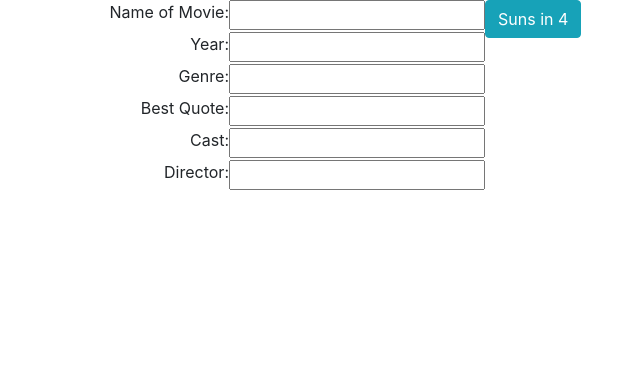
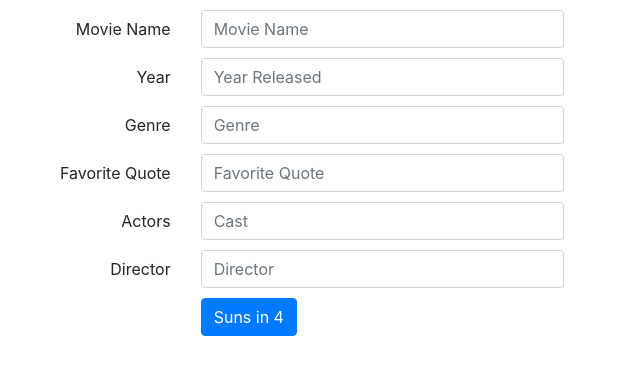
Before and after one commit to sean-richard/movie-database-project, a plain HTML site: page index.html in a window 1280 px wide. Shown: the whole page, without its empty margins (36-676 px from the left). Drawn offline with nearby package versions, Linux system fonts and the light colour scheme; no server answers.

Commit message:
movie-style

```diff
--- a/css/movie.css
+++ b/css/movie.css
@@ -13,3 +13,7 @@ input {
 .card-text{
     flex-wrap: wrap;
 }
+
+.form-group{
+    margin: 10px;
+}
--- a/index.html
+++ b/index.html
@@ -16,48 +16,49 @@
         <div class="container-fluid"></div>
         <div id="movies" class="row"></div>
         <div id="addMovies" class="col-6">
-            <form id="addMovie">
-                <div>
-                    <label for="movieName">
-                        Name of Movie:
-                    </label>
-                    <input type="text" id="movieName" name="Movie-Name">
-                    </input>
+            <form>
+                <div class="form-group row">
+                    <label class="col-4 col-form-label" for="">Movie Name</label>
+                    <div class="col-8">
+                        <input id="" name="" type="text" class="form-control" placeholder="Movie Name">
+                    </div>
                 </div>
-                <div>
-                    <label for="year">
-                        Year:
-                    </label>
-                    <input type="text" id="year" name="year">
-                    </input>
+                <div class="form-group row">
+                    <label for="text" class="col-4 col-form-label">Year</label>
+                    <div class="col-8">
+                        <input id="text" name="text" type="text" class="form-control" placeholder="Year Released">
+                    </div>
                 </div>
-                <div>
-                    <label for="genre">
-                        Genre:
-                    </label>
-                    <input type="text" id="genre" name="genre">
+                <div class="form-group row">
+                    <label for="text1" class="col-4 col-form-label">Genre</label>
+                    <div class="col-8">
+                        <input id="text1" name="text1" type="text" class="form-control" placeholder="Genre">
+                    </div>
                 </div>
-                <div>
-                    <label for="quote">
-                        Best Quote:
-                    </label>
-                    <input type="text" id="quote" name="quote">
-                    </input>
+                <div class="form-group row">
+                    <label for="text2" class="col-4 col-form-label">Favorite Quote</label>
+                    <div class="col-8">
+                        <input id="text2" name="text2" type="text" class="form-control" placeholder="Favorite Quote">
+                    </div>
                 </div>
-                <div>
-                    <label for="cast">
-                        Cast:
-                    </label>
-                    <input type="text" id="cast" name="cast">
+                <div class="form-group row">
+                    <label for="text3" class="col-4 col-form-label">Actors</label>
+                    <div class="col-8">
+                        <input id="text3" name="text3" type="text" class="form-control" placeholder="Cast">
+                    </div>
                 </div>
-                <div>
-                    <label for="director">
-                        Director:
-                    </label>
-                    <input type="text" id="director" name="director">
+                <div class="form-group row">
+                    <label for="text4" class="col-4 col-form-label">Director</label>
+                    <div class="col-8">
+                        <input id="text4" name="text4" type="text" required="required" class="form-control" placeholder="Director">
+                    </div>
+                </div>
+                <div class="form-group row">
+                    <div class="offset-4 col-8">
+                        <button name="submit" type="submit" class="btn btn-primary">Suns in 4</button>
+                    </div>
                 </div>
             </form>
-                <button type="button" class="btn btn-info" form="addMovie" id="addMovieButton">Suns in 4</button>
 
         </div>
         <div id="edit" class="col-6"></div>
--- a/js/main.js
+++ b/js/main.js
@@ -5,6 +5,7 @@ function load() {
     //     $("#loading").html(`<img src="/assets/sunsin4.gif">`);
     getAllMovies();
 }
+
 load();
 
 function domSomething(data) {
@@ -24,16 +25,23 @@ function showMovie(data) {
 
 
         $('#movies').append(`
-    <div class="card col-4">
-    <p class = "card-text text-break"><img src="${poster}"><br>
-    ${movieName}<br>
-    ${genre}<br>
-    ${director}<br>
-    ${actors}<br>
-    "${quote}"<br>
-    ${year}
-</p>
+
+
+
+    <div class="card  col-4 mx-4 mb-4">
+    <img src="${poster}" class="card-img-top-fluid">
+    <div class="card-block">
+    <h5 class="card-header">${movieName}</h5><br>
+    </div>
+    <ul class="list-group list-group-flush"
+    <li class="list-group-item">Genre: ${genre}</li>
+    <li class="list-group-item">Director: ${director}</li>
+    <li class="list-group-item">Cast: ${actors}</li>
+    <li class="list-group-item">"${quote}"</li>
+    <li class="list-group-item">Year: ${year}</li>
+    </ul>
 </div>
-    `)
+
+`)
     }
 }
```
